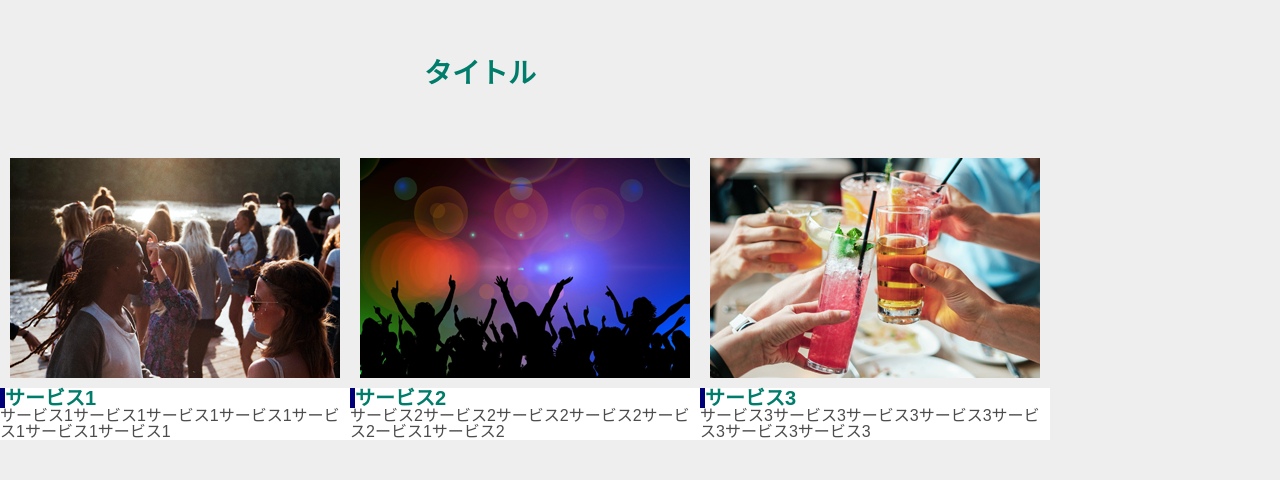
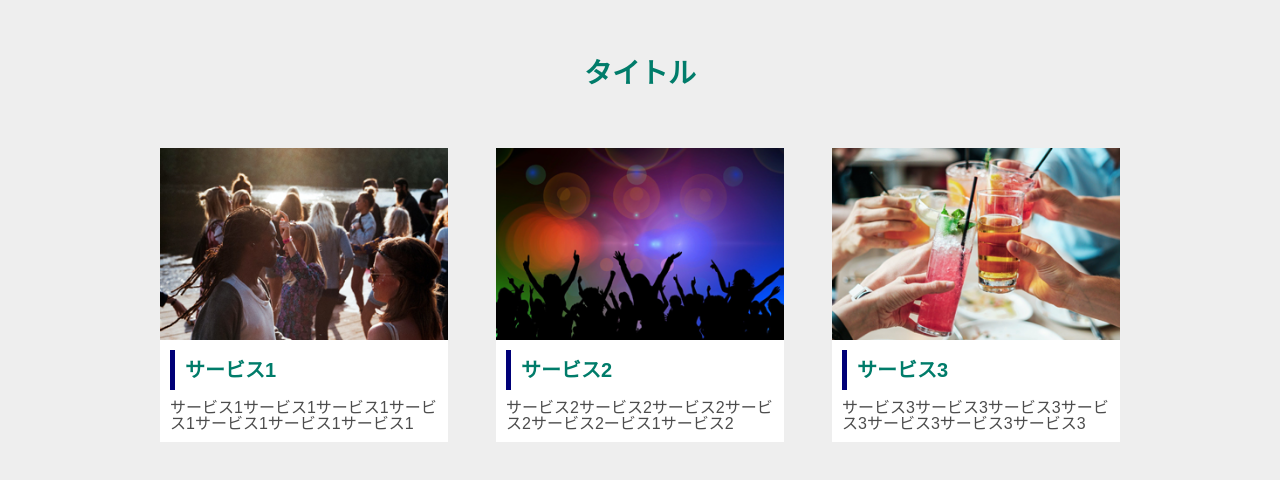
Before and after one commit to sumikoosuga/dezasuta, a plain HTML site: page coding3_work_osuga/work2/index.html in a window 1280 px wide. Drawn offline with Linux system fonts and the light colour scheme.

Commit message:
3回目課題修正1

```diff
--- a/coding3_work_osuga/work2/css/reset.css
+++ b/coding3_work_osuga/work2/css/reset.css
@@ -25,3 +25,7 @@ li {
     color: inherit;
     list-style: none;
 }
+img{width: 100%;
+    vertical-align: bottom;
+    border: none;
+}
--- a/coding3_work_osuga/work2/css/style.css
+++ b/coding3_work_osuga/work2/css/style.css
@@ -2,6 +2,7 @@
 body{
     max-width: 960px;
     justify-content: center;
+    margin: 0 auto;
 }
 h1{
     font-size: 28px;
@@ -14,16 +15,23 @@ ul{
     justify-content: space-between;
     max-width: 960px;
 }
+
+li{
+    width: 30%;
+    background-color: white;
+}
 img{
-    padding: 10px;
     display: flex;
+    margin-bottom: 10px;
     justify-content: space-between;
 }
 h2,p{
     background-color: white;
+    padding: 10px;
 }
 h2{
     border-left: 5px solid #007;
+    margin-left: 10px;
     font-size: 20px;
     color: #007c6a
 
@@ -37,5 +45,8 @@ P{
         flex-direction: column;
         max-width: 100%;
     }
+    li{
+        width: 100%;
+    }
 
 }
```
Also changed, not shown: coding3_work_osuga/work1/index.html (+0 -1 lines).
